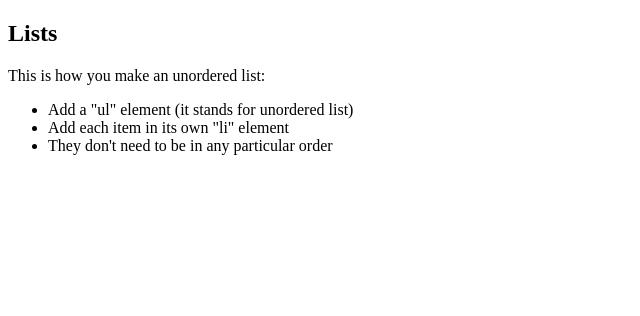
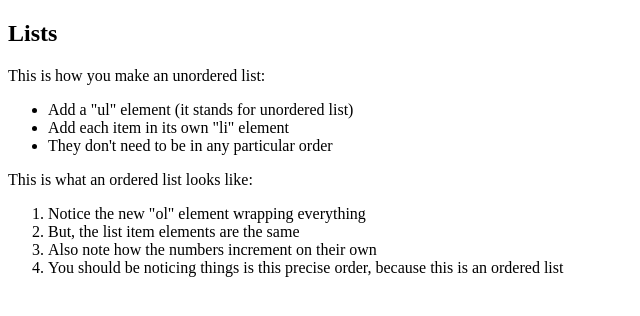
Before and after one commit to qtval/Workflow, a plain HTML site: page index.html in a window 1280 px wide. Shown: the whole page, without its empty margins (0-640 px from the left). Drawn offline with Linux system fonts and the light colour scheme.

Commit message:
more more and more

```diff
--- a/index.html
+++ b/index.html
@@ -16,3 +16,12 @@
   <li>Add each item in its own "li" element</li>
   <li>They don't need to be in any particular order</li>
 </ul>
+<p>This is what an ordered list looks like:</p>
+
+<ol>
+  <li>Notice the new "ol" element wrapping everything</li>
+  <li>But, the list item elements are the same</li>
+  <li>Also note how the numbers increment on their own</li>
+  <li>You should be noticing things is this precise order, because this is
+      an ordered list</li>
+</ol>
```
